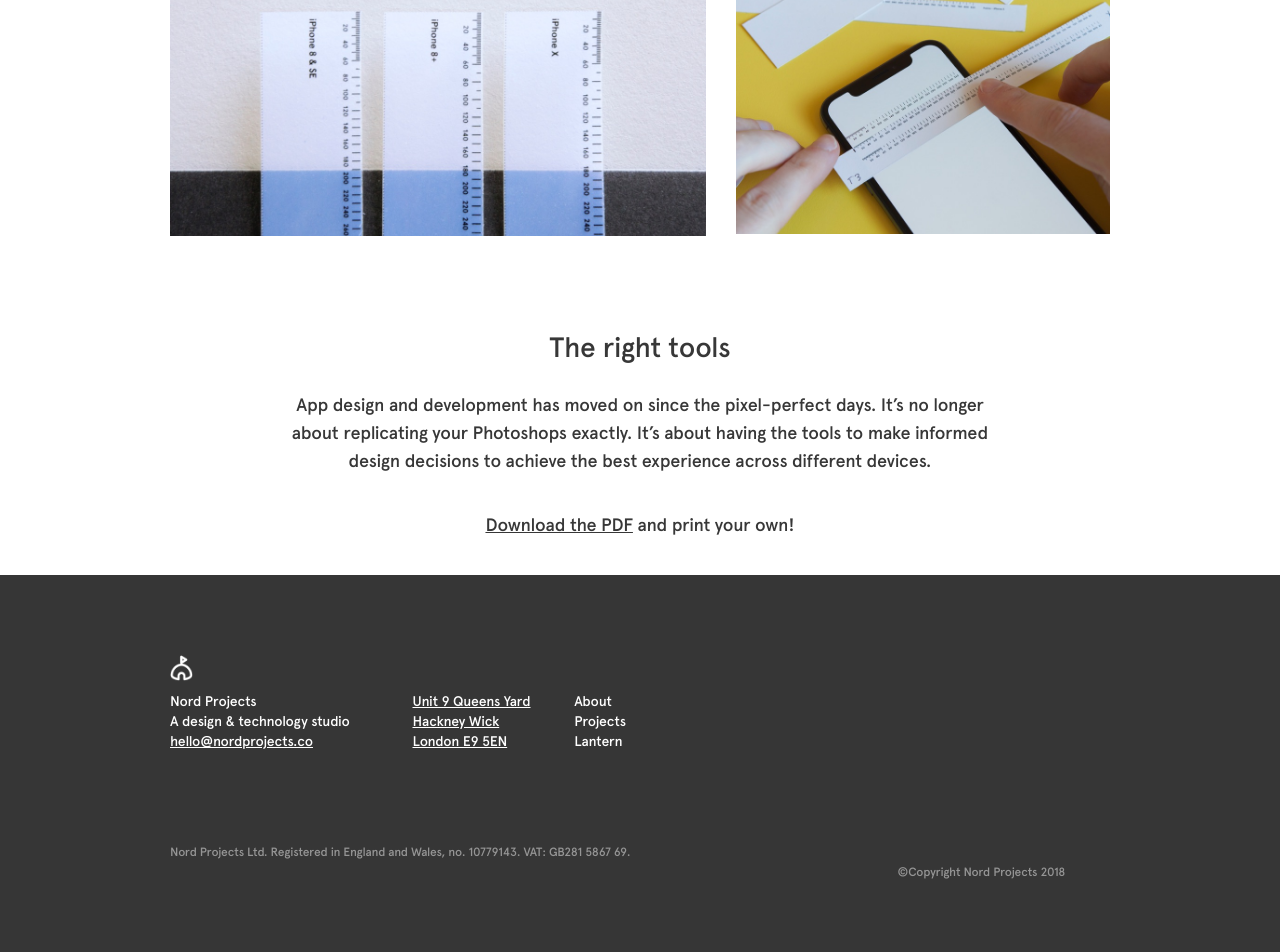
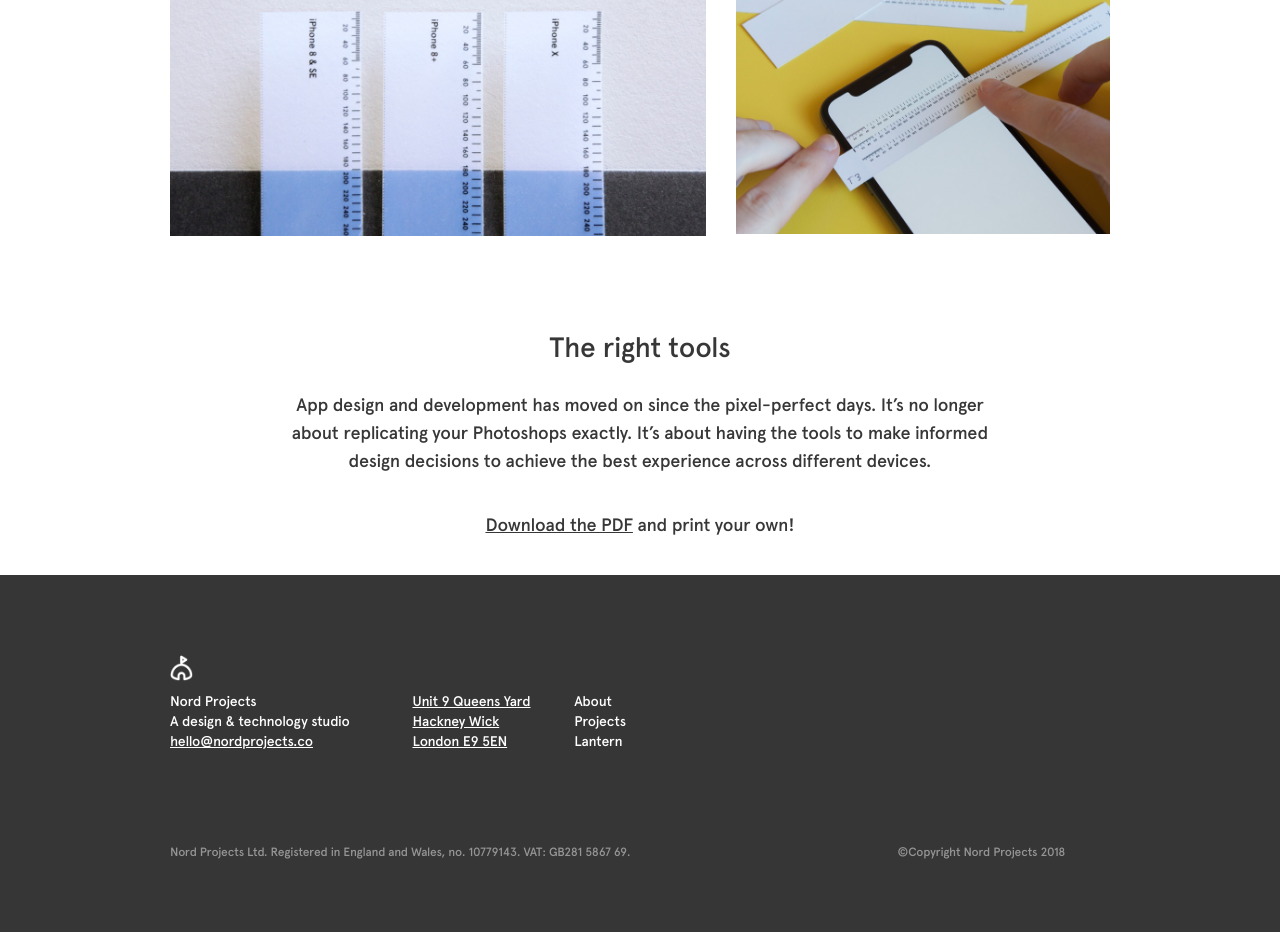
Before and after one commit to teguhpl/nordprojects.github.io, a Jekyll site: the page built from pointruler/index.html, in a window 1280 px wide. Shown: the part 4117-5069 px from the top of the page. Built offline with Jekyll 4.4.1, drawn with Linux system fonts in a browser that asks for light colours.

Commit message:
Fix footer alignment

```diff
--- a/_includes/footer.html
+++ b/_includes/footer.html
@@ -13,7 +13,7 @@
   .footer-copyright {
     font-size: 12px;
     color: #959595;
-    margin-top: 90px;
+    margin-top: 70px;
   }
   .footer-icon {
     display: block;
@@ -53,7 +53,7 @@
       </div>
     </div>
     <div class="row footer-copyright">
-      <div class="col-sm-9">
+      <div class="col-sm-9" style="margin-top: 20px;">
         Nord Projects Ltd. Registered in England and Wales, no. 10779143. VAT: GB281 5867 69.
       </div>
       <div class="col-sm-3" style="margin-top: 20px;">
```
